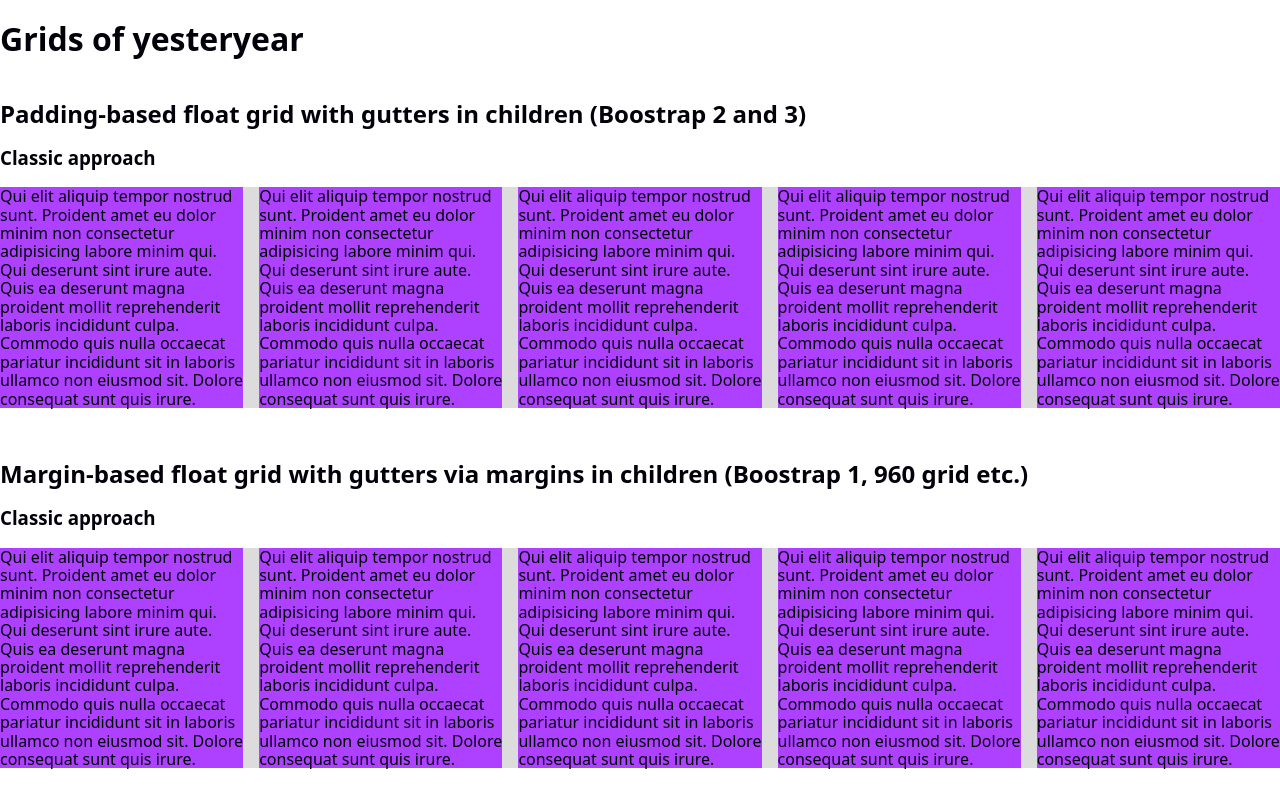
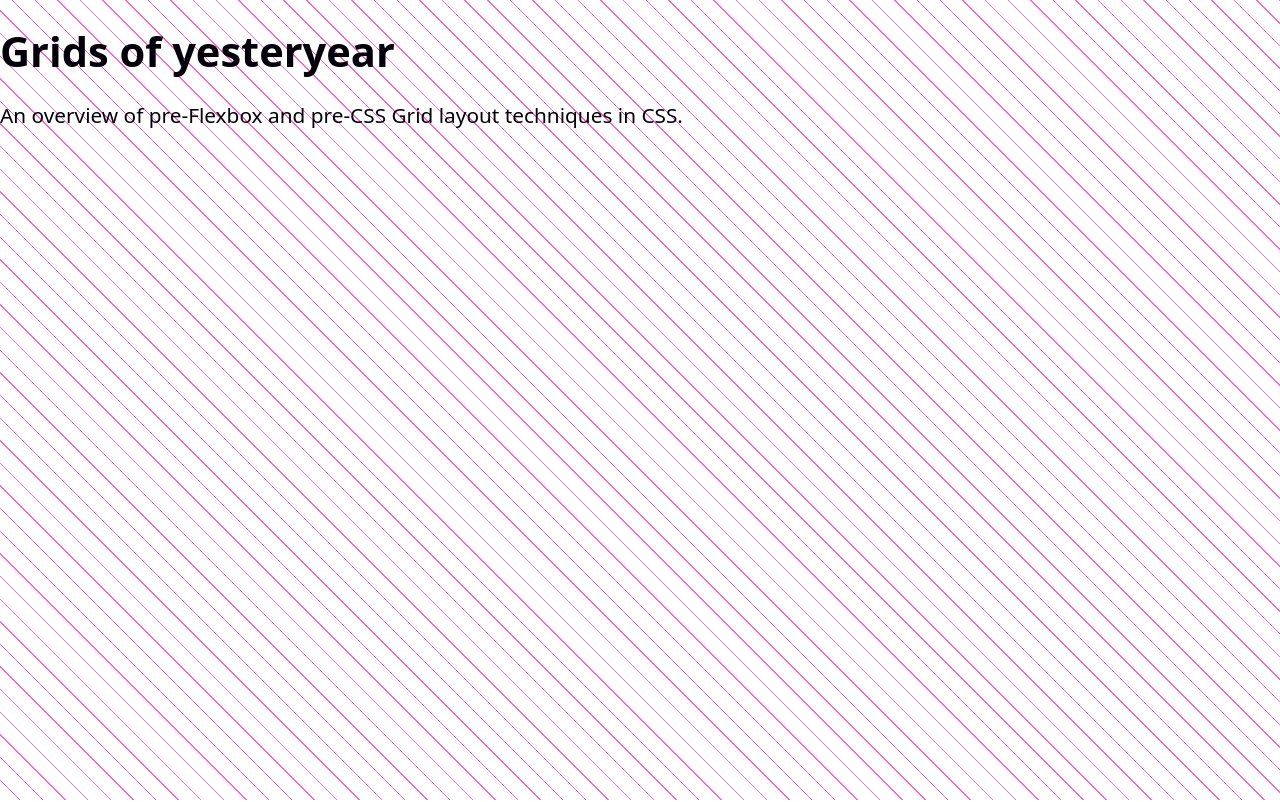
Before and after one commit to maurer2/yesteryear-grids, a Svelte app: page / in a window 1280 px wide. Shown: the top 802 px of the page. Built offline with nearby package versions, Linux system fonts and the light colour scheme.

Commit message:
Added basic scroll snapping and full height container

```diff
--- a/index.html
+++ b/index.html
@@ -7,7 +7,7 @@
     <title>hagrid</title>
   </head>
   <body>
-    <div id="app"></div>
+    <div id="app" class="scroll-snap-container"></div>
     <script type="module" src="/src/main.ts"></script>
   </body>
 </html>
--- a/src/App.svelte
+++ b/src/App.svelte
@@ -19,12 +19,18 @@
   const numberOfColumns = 5;
 </script>
 
-<header>
-  <h1>Grids of yesteryear</h1>
+<header class="header">
+  <div class="section-full-height">
+    <h1 class="section-headline">Grids of yesteryear</h1>
 
-  <!-- <ul>
+    <p>An overview of pre-Flexbox and pre-CSS Grid layout techniques in CSS.</p>
+
+    <!--
+    <ul>
       <li></li>
-  </ul> -->
+    </ul>
+    -->
+  </div>
 </header>
 <main
   class="main"
@@ -33,26 +39,46 @@
     --gutter-size: 1rem;
   "
 >
+  <div class="section-full-height">
     <FloatsPaddingBased {numberOfColumns}>{columnText}</FloatsPaddingBased>
+  </div>
+  <div class="section-full-height">
     <FloatsMarginBased {numberOfColumns}>{columnText}</FloatsMarginBased>
+  </div>
+  <div class="section-full-height">
     <FloatsContainerRelative {numberOfColumns}
       >{columnText}</FloatsContainerRelative
     >
+  </div>
+  <div class="section-full-height">
     <InlineBlock {numberOfColumns}>{columnText}</InlineBlock>
+  </div>
+  <div class="section-full-height">
     <InlineBlockWithTextAlignJustify {numberOfColumns}
       >{columnText}</InlineBlockWithTextAlignJustify
     >
-  <TableWithBorderSpacing {numberOfColumns}>{columnText}</TableWithBorderSpacing
+  </div>
+  <div class="section-full-height">
+    <TableWithBorderSpacing {numberOfColumns}
+      >{columnText}</TableWithBorderSpacing
     >
+  </div>
 </main>
 
 <style>
   @layer components {
-    .main {
+    .header {
+      --background-angle: -135deg;
+    }
+
+    /* .main {
       display: flex;
       margin-block-end: 2rem;
       flex-direction: column;
       gap: 2rem;
+    } */
+
+    .main {
     }
   }
 </style>
--- a/src/app.css
+++ b/src/app.css
@@ -6,32 +6,52 @@
   :root {
     --text: oklch(0.09 0.03 285);
     --bg: oklch(1 0 0);
-    --accent: oklch(0.62 0.27 305);
+    --accent: oklch(70% 0.25 350 / 0.8);
+
+    --background-angle: 135deg;
+    --viewport-base-unit: clamp(1rem, 1dvb + 1dvi, 2.5rem);
   }
 
   html {
     color: var(--text);
     background: var(--bg);
-    overflow-x: hidden;
-    overflow-y: scroll;
+    overflow-x: clip;
+    overflow-y: clip;
     font-family: system-ui, "Segoe UI", Roboto, sans-serif;
+    font-size: var(--viewport-base-unit);
     font-synthesis: none;
     text-rendering: optimizeLegibility;
     -webkit-font-smoothing: antialiased;
     -moz-osx-font-smoothing: grayscale;
   }
+}
 
-  body {
-    min-block-size: 100svb;
+@layer components {
+  .scroll-snap-container {
+    block-size: 100dvb;
+    overflow-y: auto;
+    overflow-x: clip;
+    scroll-snap-type: y mandatory;
   }
 
-  #app {
-    display: contents;
+  .section-headline {
+    font-size: calc(var(--viewport-base-unit) * 2);
   }
 }
 
-@layer components {
+@layer utilities {
+  .section-full-height {
+    display: flow-root;
+    min-block-size: 100dvb;
+    scroll-snap-align: start;
+    background: repeating-linear-gradient(
+      var(--background-angle),
+      var(--accent) 0px 1px,
+      transparent 1px 16px
+    );
+
+    &:nth-child(even of .section-full-height) {
+      --background-angle: -135deg;
+    }
+  }
 }
-
-@layer utilities {
-}
--- a/src/lib/Column/Column.svelte
+++ b/src/lib/Column/Column.svelte
@@ -17,7 +17,8 @@
 <style>
   @layer components {
     .column {
-      background: var(--accent);
+      background: black;
+      color: white;
     }
   }
 </style>
```
Lines whose indentation alone changed are shown as unchanged.
